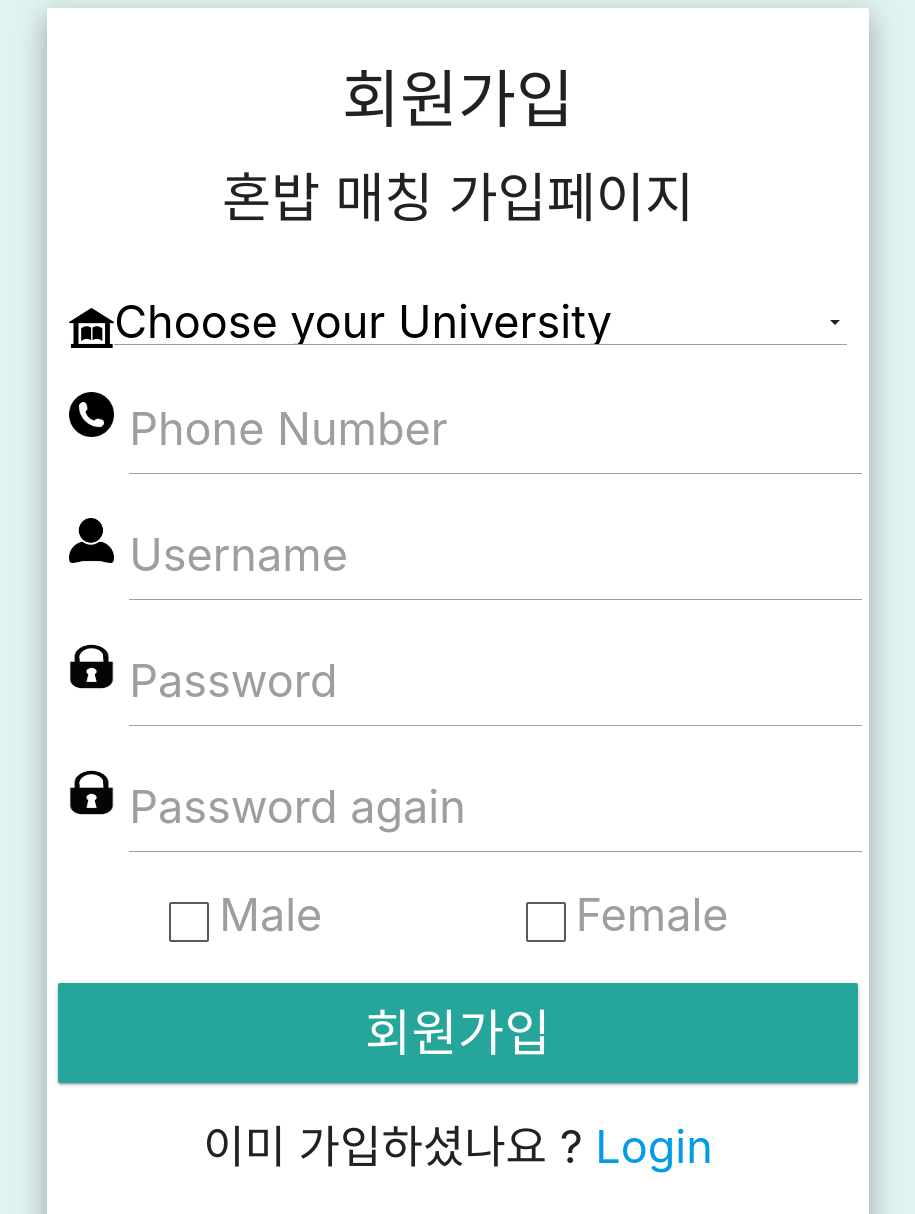
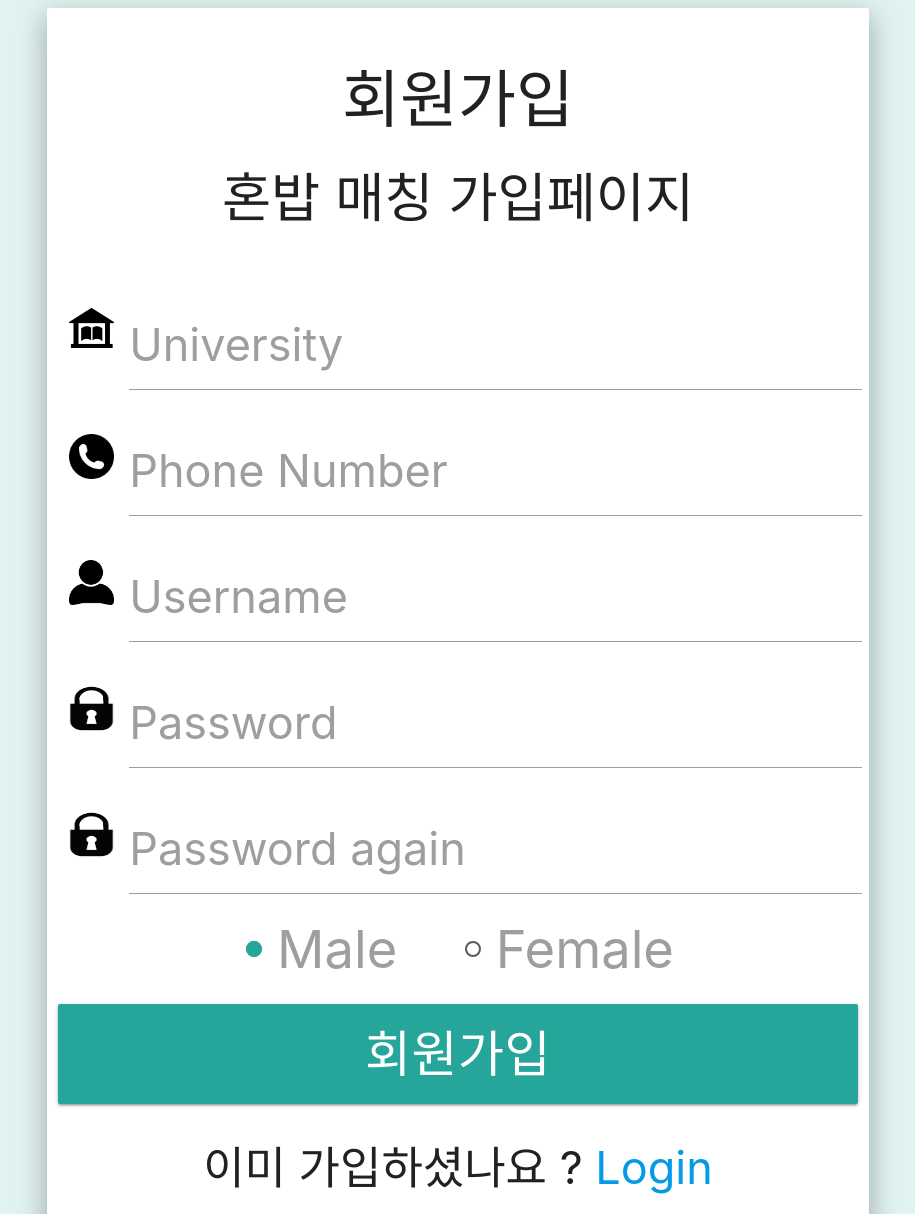
Before and after one commit to BbChip0103/monday_sql, a Flask app: page /registration in a window 1280 px wide. Shown: the top 1214 px of the page, without its empty margins (182-1097 px from the left). Run offline with Flask 2, Linux system fonts and the light colour scheme; parts of the project's set-up code (start-up, migrations or seed data) failed here and were passed over; some libraries are stand-ins or nearby versions.

Commit message:
Update files

```diff
--- a/module/redis_session.py
+++ b/module/redis_session.py
@@ -10,7 +10,7 @@ class RedisSession:
     def __init__(self, config):
         self.prefix = config['prefix']
         self.timeout = config['timeout']
-        self.db = Redis(host=config['host'], port=config['port'], db=config['db'])
+        self.db = Redis(host=config['host'], port=config['port'], db=config['db'], decode_responses=True)
 
     # 세션이 있으면 타임아웃 만큼 다시 연장해주고 없으면 False 있으면 사용자id 리턴
     def open_session(self, session_key):
--- a/module/user.py
+++ b/module/user.py
@@ -94,9 +94,9 @@ class User(object):
             query = "SELECT school, phone_numb, user_name, gender FROM student WHERE phone_numb = %s"
             value = (phone_numb)
             cursor.execute(query, value)
-            data = cursor.fetchall()
+            user_data = cursor.fetchall()
             cursor.close()
-            if data : return {'school':user_data[0][0],
+            if user_data : return {'school':user_data[0][0],
                               'phone_numb':user_data[0][1],
                               'user_name':user_data[0][2],
                               'gender':user_data[0][3]
--- a/server.py
+++ b/server.py
@@ -8,6 +8,7 @@ sys.path.append('../metadata')
 import monday_sql_config as config
 
 from module.redis_session import RedisSession
+from module.redis_matching import RedisMatching
 from module.user import User
 
 import time
@@ -62,13 +63,13 @@ def register():
     print(request.form['mobile'], file=sys.stderr)
     print(request.form['username'], file=sys.stderr)
     print(request.form['password'], file=sys.stderr)
-    print(request.form['sex'], file=sys.stderr)
+    print(request.form['gender'], file=sys.stderr)
 
     result = User(config.MYSQL_CONFIG).create(request.form['university'],
                                               request.form['mobile'],
                                               request.form['username'],
                                               request.form['password'],
-                                              request.form['sex']
+                                              request.form['gender']
                                               )
 
     if result == None:
@@ -144,8 +145,8 @@ def matching_apply():
     if user_name == None:
         flash('너무 오래 고민하셨네요. 다시 로그인해 주세요.')
         return redirect('/')
-
     user_data = User(config.MYSQL_CONFIG).get_userdata(user_name)
+    print(user_data, file=sys.stderr)
     if user_data == None :
         flash('원인 불명의 에러입니다.')
         return redirect('/')
@@ -160,7 +161,7 @@ def matching_apply():
     RedisMatching(matching_config).set_userdata(user_data)
 
     flash('신청 완료. 매칭 결과는 문자로 알려드릴 예정입니다.')
-    redirect('/matching')
+    return redirect('/matching')
 
 
 def check_session():
@@ -174,6 +175,7 @@ def check_session():
 
     return user_name
 
+
 if __name__ == '__main__':
     # app.run(port=5000)
     app.run(debug=True, host='0.0.0.0', port=8000)
--- a/static/css/regist.css
+++ b/static/css/regist.css
@@ -63,3 +63,22 @@ html, body {
 div.input-field input{
     font-size: 3rem !important;
 }
+
+div.filled-in{
+  display: table; margin-left: auto; margin-right: auto;
+}
+
+div.filled-in>label {
+  margin-left:2rem;
+  margin-right:2rem;
+}
+
+div.filled-in>label>input[type=radio] {
+  height: 4rem !important;
+}
+
+div.filled-in>label>span {
+  margin-top:0.5rem;
+  margin-bottom:0.5rem;
+  font-size: 3.5rem !important;
+}
--- a/static/js/regist.js
+++ b/static/js/regist.js
@@ -24,7 +24,7 @@ $(".login-form").validate({
       minlength: 5,
       equalTo: password
     },
-    sex: {
+    gender: {
       required : true
     }
   },
@@ -39,20 +39,20 @@ $(".login-form").validate({
       remote : "존재하는 핸드폰번호입니다"
     },
     username: {
-      required : "필수로입력하세요",
+      required : "필수로 입력하세요",
       maxlength : "최대 {0}글자이하이어야 합니다"
     },
     password: {
-      required : "필수로입력하세요",
+      required : "필수로 입력하세요",
       minlength : "최소 {0}글자이상이어야 합니다"
     },
     cpassword: {
-      required : "필수로입력하세요",
+      required : "필수로 입력하세요",
       minlength : "최소 {0}글자이상이어야 합니다",
       equalTo : "비밀번호가 일치하지 않습니다."
     },
-    sex: {
-      required : "필수로입력하세요"
+    gender: {
+      required : "필수로 선택하세요"
     },
   },
   errorElement : 'div',
--- a/templates/registration.html
+++ b/templates/registration.html
@@ -22,7 +22,7 @@
 <body>
   <div id="regist-page" class="row">
     <div class="col s12 z-depth-4 card-panel">
-      <form class="login-form" action="/register" method="POST">
+      <form class="login-form" action="/user/register" method="POST">
         <div class="row">
           <div class="input-field col s12 center">
             <h1>회원가입</h1>
@@ -36,11 +36,8 @@
             <i class="material-icons prefix">
               <img src="static/img/school.png" width="45" height="40">
             </i>
-            <select>
-              <option value="" disabled selected>Choose your University</option>
-              <option value="Seoil">Seoil University</option>
-              <option value="Sejong">Sejong University</option>
-              <option value="Konkuc">Konkuk University</option>
+            <input id="university" name="university" type="text" style="cursor: auto;" />
+            <label for="university">University</label>
             </select>
           </div>
         </div>
@@ -51,7 +48,7 @@
             <i class="material-icons prefix">
               <img src="static/img/mobile.png" width="45" height="45">
             </i>
-            <input id="mobile" name="mobile" type="text" style="cursor: auto;" />
+            <input id="mobile" name="mobile" type="text" />
             <label for="mobile">Phone Number</label>
           </div>
         </div>
@@ -93,17 +90,16 @@
           <div class="input-field col s12">
             <!-- <i class="mdi-social-person-outline prefix"></i> -->
 
-            <p style="padding-left: 100px;">
+            <div class="filled-in">
               <label>
-                <input type="checkbox" class="filled-in"/>
+                <input type="radio" name="gender" checked="checked" value="male" />
                 <span>Male</span>
-
               </label>
-              <label style="padding-left: 200px;">
-                <input type="checkbox" class="filled-in" />
+              <label>
+                <input type="radio" name="gender" value="Female" />
                 <span>Female</span>
               </label>
-            </p>
+            </div>
           </div>
         </div>
 
@@ -125,6 +121,6 @@
   <script src="static/js/regist.js"></script>
   <script src="static/js/materialize.js"></script>
   <script src="static/js/materialize.min.js"></script>
-  <script src="static/js/select.js"></script>
+  <!-- <script src="static/js/select.js"></script> -->
 
 </body>
```
Also changed, not shown: module/redis_matching.py (+20 -10 lines).
